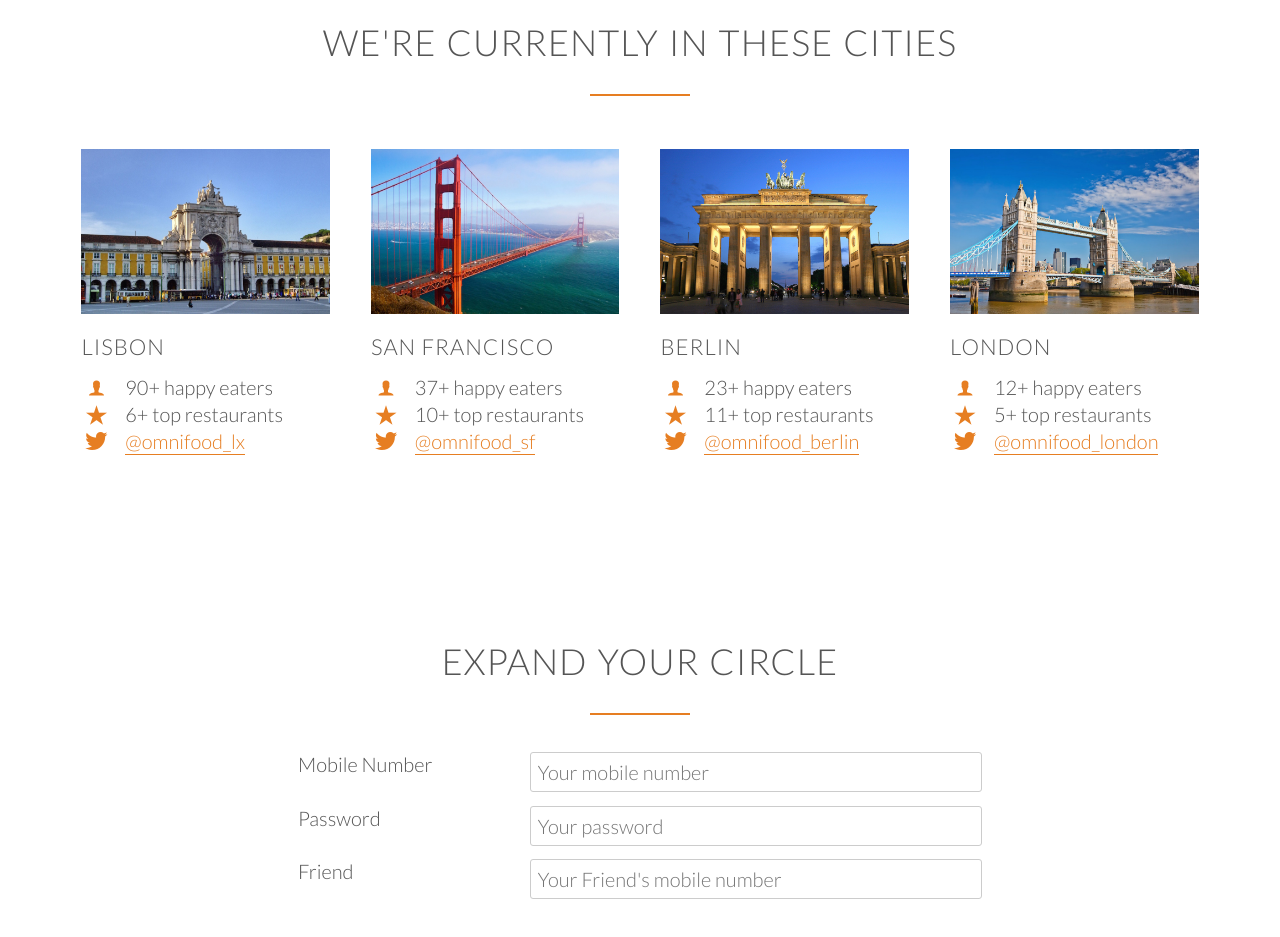
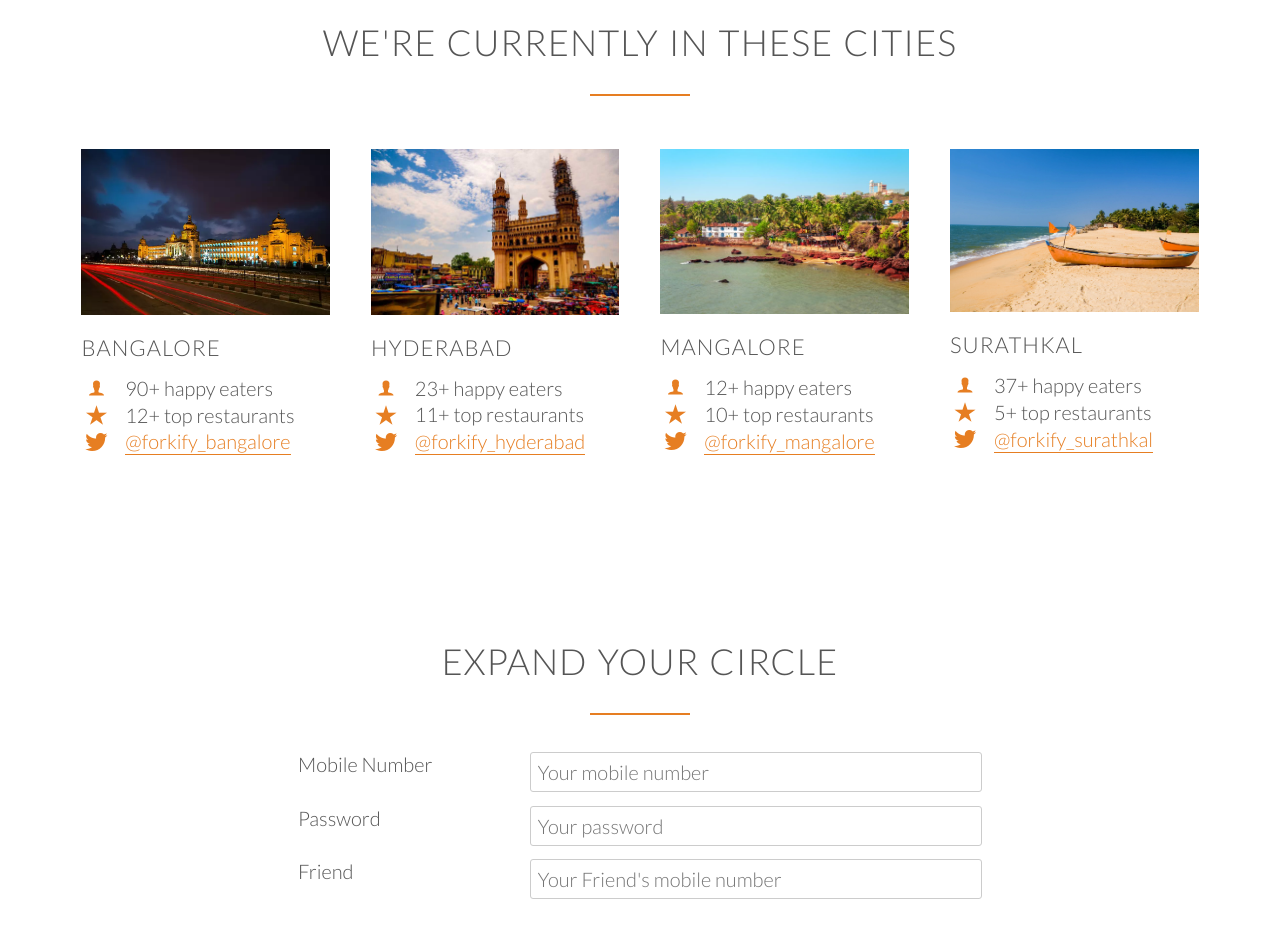
Before and after one commit to sim3010/forkify, a website built with webpack: page starter/src/index.html in a window 1280 px wide. Shown: the part 860-1797 px from the top of the page. Built offline with nearby package versions, Linux system fonts and the light colour scheme; files whose address does not match are found by name; a web font is replaced by a local one.

Commit message:
minor bugs fixed

```diff
--- a/starter/src/index.html
+++ b/starter/src/index.html
@@ -35,43 +35,29 @@
                 <h2>We're currently in these cities</h2>
             </div>
             <div class="row">
+
                 <div class="col span-1-of-4 box">
-                    <img src="resources/img/lisbon-3.jpg" alt="lisbon">
-                    <h3>Lisbon</h3>
+                    <img src="resources/img/bangalore.jpg" alt="bangalore">
+                    <h3>Bangalore</h3>
                     <div class="city-feature">
                         <i class="ion-ios-person icon-small"></i>
                         90+ happy eaters
                     </div>
                     <div class="city-feature">
                         <i class="ion-ios-star icon-small"></i>
-                        6+ top restaurants
+                        12+ top restaurants
                     </div>
                     <div class="city-feature">
                         <i class="ion-social-twitter icon-small"></i>
-                        <a href="#">@omnifood_lx</a>
+                        <a href="#">@forkify_bangalore</a>
                     </div>
                 </div>
 
-                <div class="col span-1-of-4 box">
-                    <img src="resources/img/san-francisco.jpg" alt="San Francisco">
-                    <h3>San Francisco</h3>
-                    <div class="city-feature">
-                        <i class="ion-ios-person icon-small"></i>
-                        37+ happy eaters
-                    </div>
-                    <div class="city-feature">
-                        <i class="ion-ios-star icon-small"></i>
-                        10+ top restaurants
-                    </div>
-                    <div class="city-feature">
-                        <i class="ion-social-twitter icon-small"></i>
-                        <a href="#">@omnifood_sf</a>
-                    </div>
-                </div>
+
 
                 <div class="col span-1-of-4 box">
-                    <img src="resources/img/berlin.jpg" alt="berlin">
-                    <h3>Berlin</h3>
+                    <img src="resources/img/hyderabad.jpg" alt="hyderabad">
+                    <h3>Hyderabad</h3>
                     <div class="city-feature">
                         <i class="ion-ios-person icon-small"></i>
                         23+ happy eaters
@@ -82,16 +68,32 @@
                     </div>
                     <div class="city-feature">
                         <i class="ion-social-twitter icon-small"></i>
-                        <a href="#">@omnifood_berlin</a>
+                        <a href="#">@forkify_hyderabad</a>
                     </div>
                 </div>
 
                 <div class="col span-1-of-4 box">
-                    <img src="resources/img/london.jpg" alt="london">
-                    <h3>London</h3>
+                    <img src="resources/img/mangalore.jpg" alt="mangalore">
+                    <h3>Mangalore</h3>
                     <div class="city-feature">
                         <i class="ion-ios-person icon-small"></i>
                         12+ happy eaters
+                    </div>
+                    <div class="city-feature">
+                        <i class="ion-ios-star icon-small"></i>
+                        10+ top restaurants
+                    </div>
+                    <div class="city-feature">
+                        <i class="ion-social-twitter icon-small"></i>
+                        <a href="#">@forkify_mangalore</a>
+                    </div>
+                </div>
+                <div class="col span-1-of-4 box">
+                    <img src="resources/img/surathkal.jpg" alt="surathkal">
+                    <h3>Surathkal</h3>
+                    <div class="city-feature">
+                        <i class="ion-ios-person icon-small"></i>
+                        37+ happy eaters
                     </div>
                     <div class="city-feature">
                         <i class="ion-ios-star icon-small"></i>
@@ -99,7 +101,7 @@
                     </div>
                     <div class="city-feature">
                         <i class="ion-social-twitter icon-small"></i>
-                        <a href="#">@omnifood_london</a>
+                        <a href="#">@forkify_surathkal</a>
                     </div>
                 </div>
             </div>
--- a/starter/src/js/index.js
+++ b/starter/src/js/index.js
@@ -38,7 +38,7 @@ const controlPostFriend = async (cust) => {
     await customer.getCustomer();
     if(customer.data){
         const res = await customer.postCustomerFriend(cust.friendMobile);
-        if(res)
+        if(res == 204)
         alert('Friend Added !');
         else
         alert('Oops!! Wrong friend information..Try again')
@@ -73,7 +73,8 @@ elements.signup.addEventListener('click',e=>{
     address : form.get('address'),
     custName : form.get('name'),
     password : form.get('password'),
-    location : form.get('location')
+    location : form.get('location'),
+    email : form.get('email')
     }
     controlPostCustomer(cust);
 });
--- a/starter/src/js/models/Customer.js
+++ b/starter/src/js/models/Customer.js
@@ -40,7 +40,7 @@ export default class Customer{
             },
         });
         console.log(res);
-        return res.data;
+        return res.status;
 
     }
 }
--- a/starter/src/js/views/circleView.js
+++ b/starter/src/js/views/circleView.js
@@ -21,7 +21,7 @@ export const renderCircle = (recomm) =>{
 
 export const renderRecommendButton = () =>{
     const markup = `
-                        <div class="results__data recommend__btn" style=" margin-top: 200px;
+                        <div class="results__data recommend__btn" style=" margin-top: 100px;
 display: flex;align-items: center;justify-content: center;">
                         <button class="btn search__btn btn-recomm">
                             <svg class="search__icon">
```
Also changed, not shown: starter/dist/resources/img/bangalore.jpg (added), starter/dist/resources/img/hyderabad.jpg (added), starter/dist/resources/img/mangalore.jpg (added), starter/dist/resources/img/surathkal.jpg (added).
